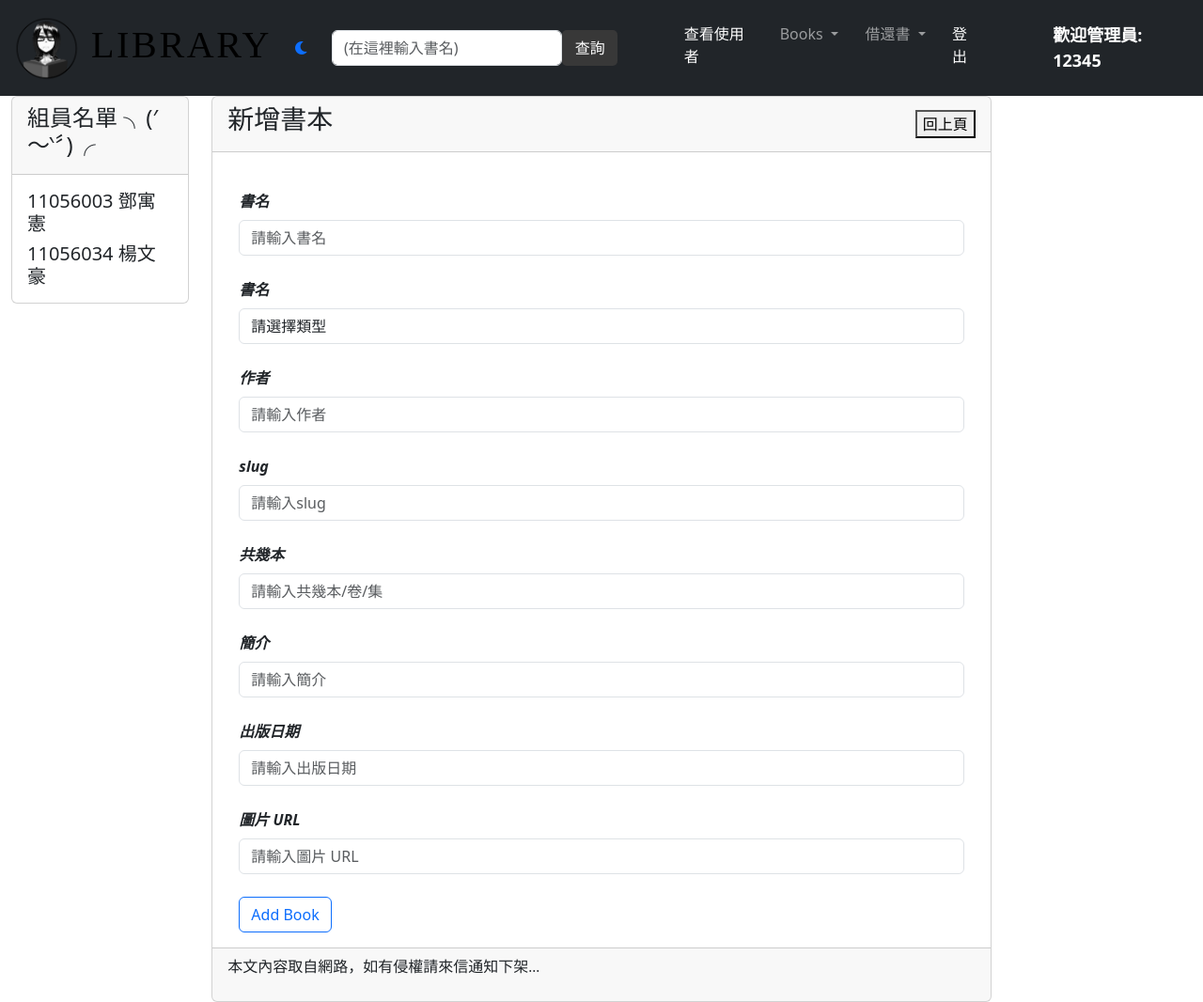
After one commit to KAFU003/Library-Project-Final_exam, a Django app: page /add_book/ in a window 1280 px wide. The commit adds this page. Shown: the whole page at 94% size. Run offline with Django 4.2, Linux system fonts and the light colour scheme; a user stored in the database is signed in; some libraries are stand-ins or nearby versions.

Commit message:
新增管理員頁面、新增書籍功能

```diff
--- a/library_project/urls.py
+++ b/library_project/urls.py
@@ -28,10 +28,20 @@ urlpatterns = [
     path('filter/', mv.filter, name="filter"),
     path('search_books/', mv.search_books, name='search_books'),
     path('episode/<int:episode_id>/', mv.showepisode, name='showepisode'),
+
+    path('admin_login/', mv.admin_login, name='admin_login'),
+    path('view_users/', mv.view_users, name='view_users'),
+    path('add_book/', mv.add_book, name='add_book'),
+
+    path('user_login/', mv.user_login, name='user_login'),
+    path('user_registration/', mv.user_registration, name='user_registration'),
     path('profile/', mv.profile, name='profile'),
-    path('user_registration/', mv.user_registration, name='user_registration'),
-    path('user_login/', mv.user_login, name='user_login'),
-    path("logout/", mv.Logout, name="logout"),
     path('edit_profile/', mv.edit_profile, name='edit_profile'),
     path('edit_account/', mv.edit_account, name='edit_account'),
+    path("logout/", mv.Logout, name="logout"),
+
+    path("delete_book/<int:myid>/", mv.delete_book, name="delete_book"),
+    path("delete_user/<int:myid>/", mv.delete_student, name="delete_student"),
+
+
 ]
--- a/mysite/views.py
+++ b/mysite/views.py
@@ -1,5 +1,5 @@
 from django.shortcuts import render, get_object_or_404
-from mysite.models import Post, Episode
+from mysite.models import *
 from datetime import datetime
 from django.shortcuts import redirect, HttpResponse
 from .filters import BookFilter
@@ -58,6 +58,53 @@ def search_books(request):
             return render(request, 'search_book.html', {'no_result': True, 'keyword': keyword})
         else:
             return render(request, 'search_book.html', {'posts': books, 'keyword': keyword})
+
+@login_required(login_url = '/admin_login')
+def admin_view_book(request):
+    books = Post.objects.all()
+    return render(request, "admin_view_book.html", {'books':books})
+
+@login_required(login_url = '/admin_login')
+def view_users(request):
+    users = User.objects.all()
+    return render(request, "view_users.html", {'users':users})
+
+def delete_book(request, myid):
+    books = Post.objects.filter(id=myid)
+    books.delete()
+    return redirect("/view_book")
+
+def delete_student(request, myid):
+    users = User.objects.filter(id=myid)
+    users.delete()
+    return redirect("/view_users")
+
+@login_required(login_url='/admin_login')
+def add_book(request):
+    if request.method == "POST":
+        title = request.POST['title']
+        genre = request.POST['genre']
+        author = request.POST['author']
+        slug = request.POST['slug']
+        chapter = request.POST['chapter']
+        body = request.POST['body']
+        pub_date = request.POST['pub_date']
+        image_url = request.POST['image_url']
+
+        post = Post.objects.create(
+            title=title,
+            genre=genre,
+            author=author,
+            slug=slug,
+            chapter=chapter,
+            body=body,
+            pub_date=pub_date,
+            image_url=image_url
+        )
+        post.save()
+        alert = True
+        return render(request, "add_book.html", {'alert': alert})
+    return render(request, "add_book.html")
 
 @login_required(login_url = '/user_login')
 def profile(request):
@@ -143,6 +190,23 @@ def Logout(request):
     logout(request)
     return redirect ("/")
 
+def admin_login(request):
+    if request.method == "POST":
+        username = request.POST['username']
+        password = request.POST['password']
+        user = authenticate(username=username, password=password)
+
+        if user is not None:
+            login(request, user)
+            if request.user.is_superuser:
+                return redirect("/add_book")
+            else:
+                return HttpResponse("You are not an admin.")
+        else:
+            alert = True
+            return render(request, "admin_login.html", {'alert':alert})
+    return render(request, "admin_login.html")
+
 '''
 def homepage(request):
     posts = Post.objects.all() #select * from post
--- /dev/null
+++ b/templates/add_book.html
@@ -0,0 +1,91 @@
+{% extends "base2.html" %}
+
+{% block title %}新增書本{% endblock title %}
+{% block headmessage %}
+<div style='display: flex; justify-content: space-between; align-items: center;'>
+    <h3 style='font-family: 微軟正黑體;'>新增書本</h3>
+    <button onclick="goBack()">回上頁</button>
+
+    <script>
+        function goBack() {
+            window.history.back();
+        }
+    </script>
+</div>
+{% endblock headmessage %}
+{% block content %}
+<div class="container">
+    <form method="POST"> {% csrf_token %}
+    <div class="row mt-4">
+        <div class="form-group col-md-12">
+            <label><i style="font-weight: bold;">書名</i></label>
+            <input type="text" class="form-control mt-2" name="title" placeholder="請輸入書名" required>
+        </div>
+    </div>
+
+    <div class="row mt-4">
+        <div class="form-group col-md-12">
+            <label><i style="font-weight: bold;">書名</i></label>
+            <select class="form-control mt-2" name="genre" required>
+                <option value="" selected disabled>請選擇類型</option>
+                <option value="Literature">文學</option>
+                <option value="Light Novel">輕小說</option>
+                <option value="History">歷史</option>
+                <option value="Biography">自傳</option>
+                <option value="Philosophy">哲學</option>
+            </select>
+        </div>
+    </div>
+
+    <div class="row mt-4">
+        <div class="form-group col-md-12">
+            <label><i style="font-weight: bold;">作者</i></label>
+            <input type="text" class="form-control mt-2" name="author" placeholder="請輸入作者" required>
+        </div>
+    </div>
+
+    <div class="row mt-4">
+        <div class="form-group col-md-12">
+            <label><i style="font-weight: bold;">slug</i></label>
+            <input type="text" class="form-control mt-2" name="slug" placeholder="請輸入slug" required>
+        </div>
+    </div>
+
+    <div class="row mt-4">
+        <div class="form-group col-md-12">
+            <label><i style="font-weight: bold;">共幾本</i></label>
+            <input type="text" class="form-control mt-2" name="chapter" placeholder="請輸入共幾本/卷/集" required>
+        </div>
+    </div>
+
+    <div class="row mt-4">
+        <div class="form-group col-md-12">
+            <label><i style="font-weight: bold;">簡介</i></label>
+            <input type="text" class="form-control mt-2" name="body" placeholder="請輸入簡介"  rows="5"  required>
+        </div>
+    </div>
+
+    <div class="row mt-4">
+        <div class="form-group col-md-12">
+            <label><i style="font-weight: bold;">出版日期</i></label>
+            <input type="text" class="form-control mt-2" name="pub_date" placeholder="請輸入出版日期" required>
+        </div>
+    </div>
+
+    <div class="row mt-4">
+        <div class="form-group col-md-12">
+            <label><i style="font-weight: bold;">圖片 URL</i></label>
+            <input type="url" class="form-control mt-2" name="image_url" placeholder="請輸入圖片 URL" required>
+        </div>
+    </div>
+    <button type="submit" class="btn btn-outline-primary mt-4">Add Book</button>
+</div>
+{% endblock content %}
+{% block js %}
+{% if alert %}
+<script>
+    alert("Book is added successfully.")
+    document.location = "/view_books"
+</script>
+{% endif %}
+{% endblock %}
--- a/templates/base2.html
+++ b/templates/base2.html
@@ -15,10 +15,6 @@
         <link href="https://cdn.jsdelivr.net/npm/bootstrap@5.3.2/dist/css/bootstrap.min.css" rel="stylesheet" integrity="sha384-T3c6CoIi6uLrA9TneNEoa7RxnatzjcDSCmG1MXxSR1GAsXEV/Dwwykc2MPK8M2HN" crossorigin="anonymous">
     </head>
     <body class="bg-gray-50 dark:bg-slate-800 text-black dark:text-gray-50">
-        <!--[if lt IE 7]>
-            <p class="browsehappy">You are using an <strong>outdated</strong> browser. Please <a href="#">upgrade your browser</a> to improve your experience.</p>
-        <![endif]-->
-
         <nav class="navbar navbar-expand-lg navbar-dark bg-dark sticky-top">
             <div class="container-fluid">
                 {% include 'header.html' %}
@@ -28,35 +24,67 @@
               <div class="collapse navbar-collapse" id="navbarSupportedContent">
                 &nbsp;&nbsp;&nbsp;&nbsp;&nbsp;&nbsp;&nbsp;&nbsp;&nbsp;&nbsp;&nbsp;&nbsp;&nbsp;&nbsp;&nbsp;
                 <ul class="navbar-nav me-auto mb-2 mb-lg-0">
-                    {% if user.is_authenticated %}
+                    {% if user.is_superuser %}
+                    <li class="nav-item">
+                        <a class="nav-link active" aria-current="page" href="/view_users/">查看使用者</a>
+                      </li>
+                      &nbsp;&nbsp;&nbsp;
+                      <li class="nav-item dropdown">
+                        <a class="nav-link dropdown-toggle" href="#" id="navbarDropdown" role="button" data-bs-toggle="dropdown" aria-expanded="false">
+                          Books
+                        </a>
+                        <ul class="dropdown-menu" aria-labelledby="navbarDropdown">
+                          <li><a class="dropdown-item" href="/add_book/">新增書籍</a></li>
+                          <li><a class="dropdown-item" href="/view_book/">查看書籍</a></li>
+                        </ul>
+                      </li>
+                      &nbsp;&nbsp;&nbsp;
+                      <li class="nav-item dropdown">
+                        <a class="nav-link dropdown-toggle" href="#" id="navbarDropdown" role="button" data-bs-toggle="dropdown" aria-expanded="false">
+                          借還書
+                        </a>
+                        <ul class="dropdown-menu" aria-labelledby="navbarDropdown">
+                          <li><a class="dropdown-item" href="/issue_book/">Issue A Book</a></li>
+                          <li><a class="dropdown-item" href="/view_issued_book/">View All Issued Books</a></li>
+                        </ul>
+                      </li>
+                      &nbsp;&nbsp;&nbsp;
+                      <li class="nav-item">
+                        <a class="nav-link active" aria-current="page" href="/logout/">登出</a>
+                      </li>
+                      &nbsp;&nbsp;&nbsp;&nbsp;&nbsp;&nbsp;&nbsp;&nbsp;&nbsp;&nbsp;&nbsp;&nbsp;&nbsp;&nbsp;&nbsp;
+                      <li class="nav-item">
+                        <a style="font-weight:600; font-family:'Segoe UI', Tahoma, Geneva, Verdana, sans-serif; font-size: large;" class="nav-link active" href="#">歡迎管理員: {{request.user}}</a>
+                      </li>
+
+                    {% elif user.is_authenticated %}
                         &nbsp;&nbsp;&nbsp;
                         <li class="nav-item">
-                            <a style="font-size: 25px;" class="nav-link active" aria-current="page" href="/profile/">個人</a>
+                            <a style="font-size: 25px;" class="nav-link active" aria-current="個人" href="/profile/">個人</a>
                         </li>
                         &nbsp;&nbsp;&nbsp;
                         <li class="nav-item">
-                            <a style="font-size: 25px;" class="nav-link active" aria-current="page" href="/view_book">書籍列表</a>
+                            <a style="font-size: 25px;" class="nav-link active" aria-current="書籍列表" href="/view_book">書籍列表</a>
                         </li>
                         &nbsp;&nbsp;&nbsp;
                         <li class="nav-item">
-                            <a style="font-size: 25px;" class="nav-link active" aria-current="page" href="/filter">詳細查詢</a>
+                            <a style="font-size: 25px;" class="nav-link active" aria-current="詳細查詢" href="/filter">詳細查詢</a>
                         </li>
                         &nbsp;&nbsp;&nbsp;
                         <li class="nav-item">
-                            <a style="font-size: 25px;" class="nav-link active" aria-current="page" href="/logout/">登出</a>
+                            <a style="font-size: 25px;" class="nav-link active" aria-current="登出" href="/logout/">登出</a>
                         </li>
                         &nbsp;&nbsp;&nbsp;
-
-
                         <li class="nav-item">
                             <a style="font-size: 25px; font-family:'Segoe UI', Tahoma, Geneva, Verdana, sans-serif;" class="nav-link active" href="#">歡迎使用者: {{request.user}} <3</a>
                         </li>
+
                     {% else %}
                         <li class="nav-item">
-                            <a style="font-size: 25px;" class="nav-link active" aria-current="page" href="/view_book">Home</a>
+                            <a style="font-size: 25px;" class="nav-link active" aria-current="Home" href="/view_book">Home</a>
                         </li>
                         <li class="nav-item">
-                            <a style="font-size: 25px;" class="nav-link active" aria-current="page" href="/">登入</a>
+                            <a style="font-size: 25px;" class="nav-link active" aria-current="登入" href="/">登入</a>
                         </li>
                   {% endif %}
                 </ul>
@@ -112,7 +140,6 @@
                     alert(bookTitle + " 您已成功收藏此書!。");}
             }
         </script>
-            <script src="https://cdn.jsdelivr.net/npm/bootstrap@5.1.0/dist/js/bootstrap.bundle.min.js" integrity="sha384-U1DAWAznBHeqEIlVSCgzq+c9gqGAJn5c/t99JyeKa9xxaYpSvHU5awsuZVVFIhvj" crossorigin="anonymous"></script>
         {% block js %}
         {% endblock %}
     </body>
```
Also changed, not shown: templates/admin_login.html (added, +46 -0 lines), templates/view_users.html (added, +40 -0 lines), db.sqlite3.
